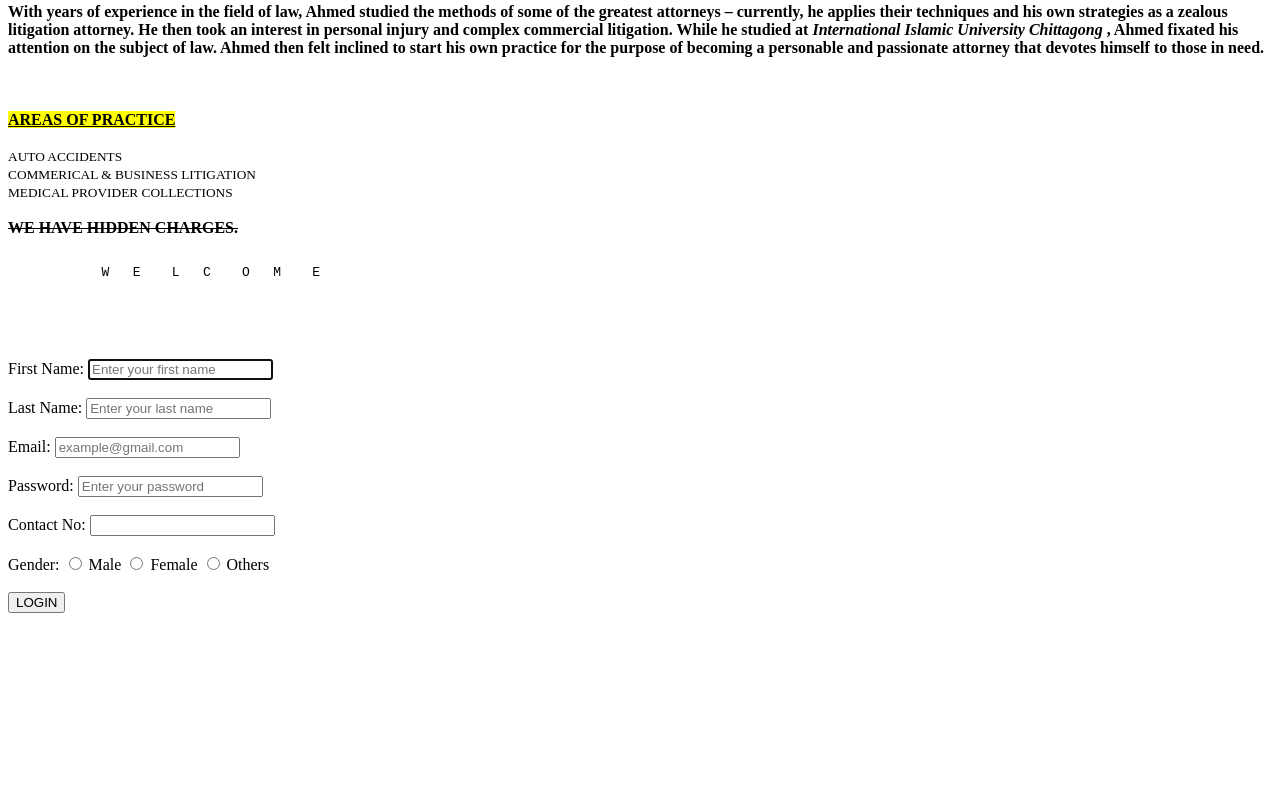
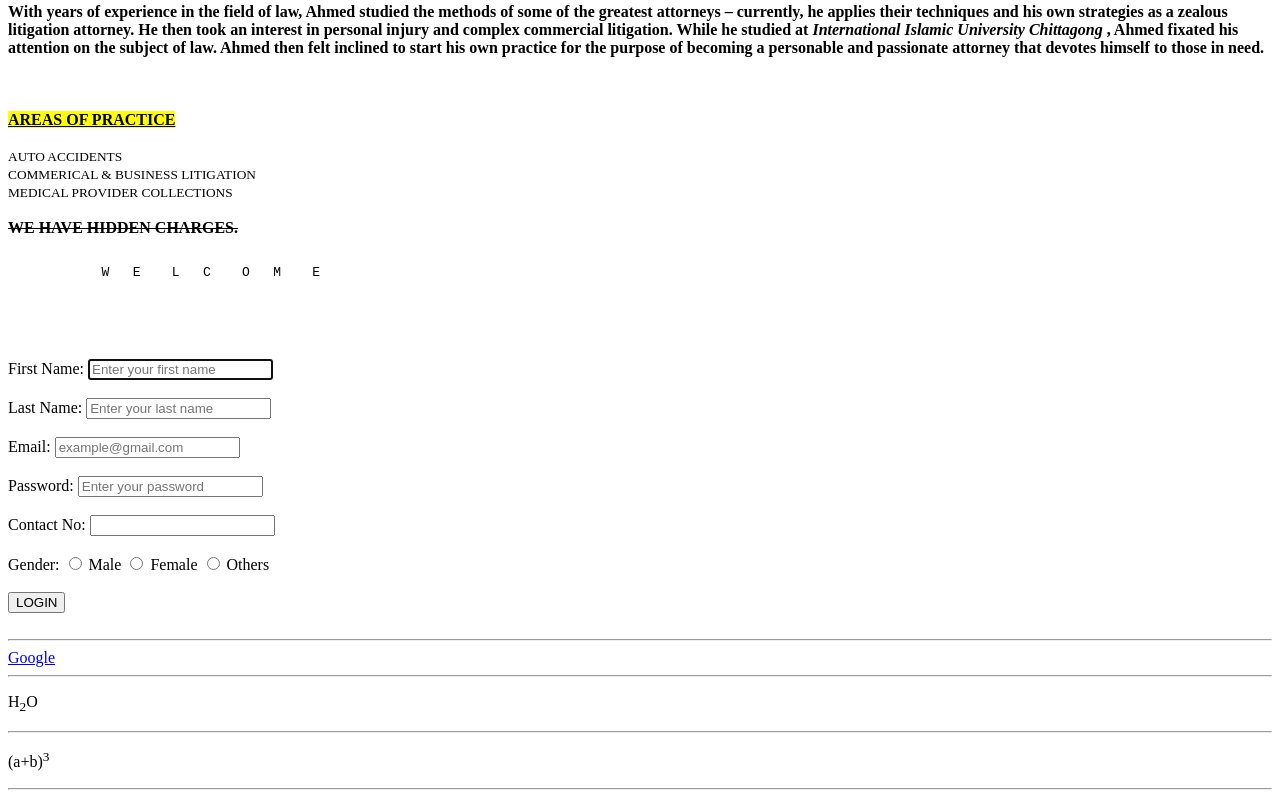
Before and after one commit to mumtaheenfairoz/WB2302036Assignment01, a plain HTML site: page index.html in a window 1280 px wide. Shown: the part 365-1171 px from the top of the page. Before the commit the page ends 994 px from the top, so only its background shows below. Drawn offline with Linux system fonts and the light colour scheme.

Commit message:
index.html

```diff
--- a/index.html
+++ b/index.html
@@ -60,6 +60,14 @@
         <label for="">Others</label><br><br>
         <button>LOGIN</button>
     </form>
+    <br>
+    <hr>
+    <a href="https://www.google.com"> Google</a>
+    <hr>
+        <p>H<sub>2</sub>O</p>
+        <hr>
+       <p>(a+b)<sup>3</sup></p>
+    <hr>
     </p>
 </body>
 </html>
```
